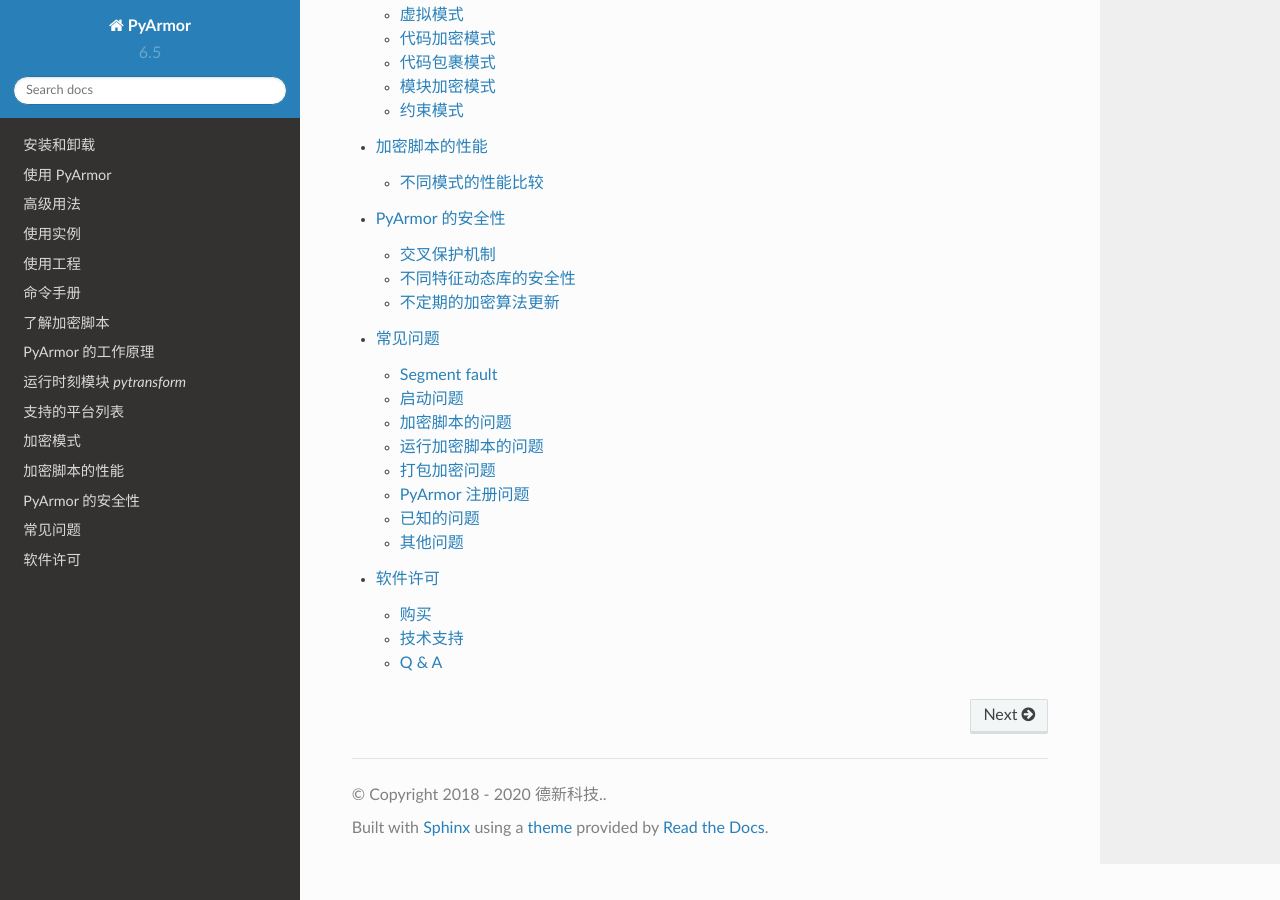
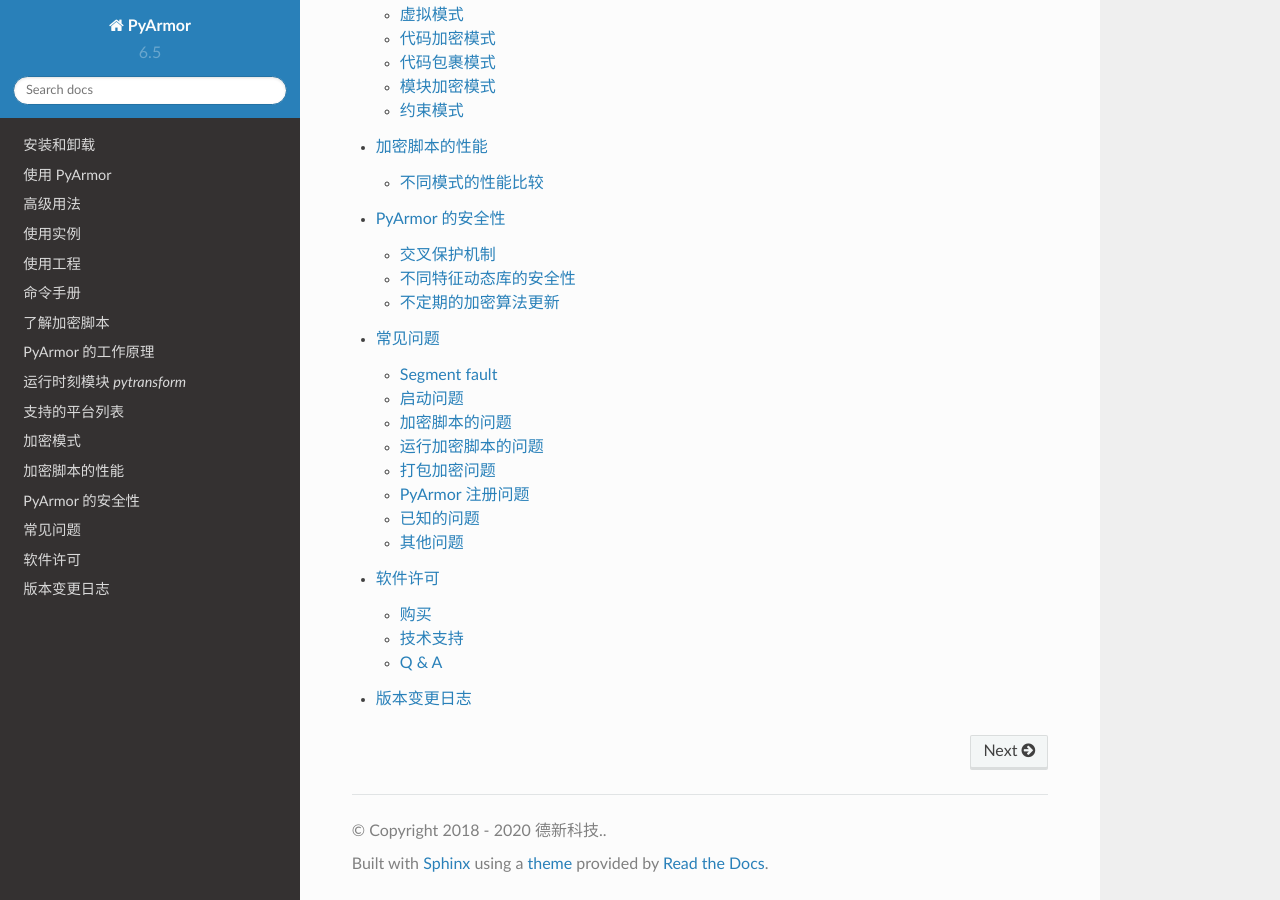
Before and after one commit to dashingsoft/pyarmor-docs-zh, a Sphinx documentation site: the page built from docs/index.rst, in a window 1280 px wide and 900 px high, scrolled down 3108 px. Built offline with Sphinx 7.4.7 and the Read the Docs theme 2.0.0, drawn with Linux system fonts in a browser that asks for light colours.

Commit message:
Add change log link

```diff
--- /dev/null
+++ b/docs/change-logs.rst
@@ -0,0 +1,4 @@
+版本变更日志
+===========
+
+目前还没有中文版，请参考 `英文版变更日志 </en/latest/change-logs.html>`_
--- a/docs/index.rst
+++ b/docs/index.rst
@@ -44,5 +44,6 @@
    security
    questions
    license
+   change-logs
 
 .. include:: _common_definitions.txt
```
